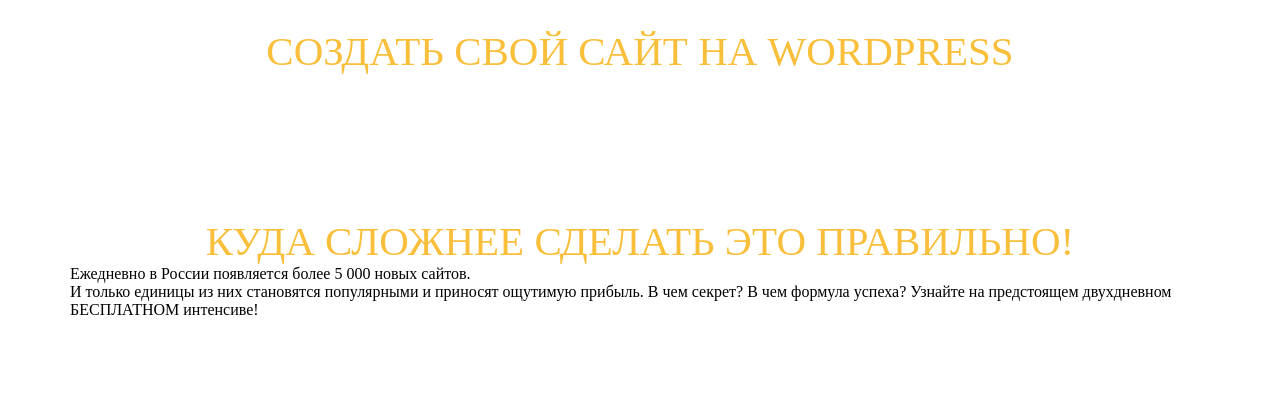
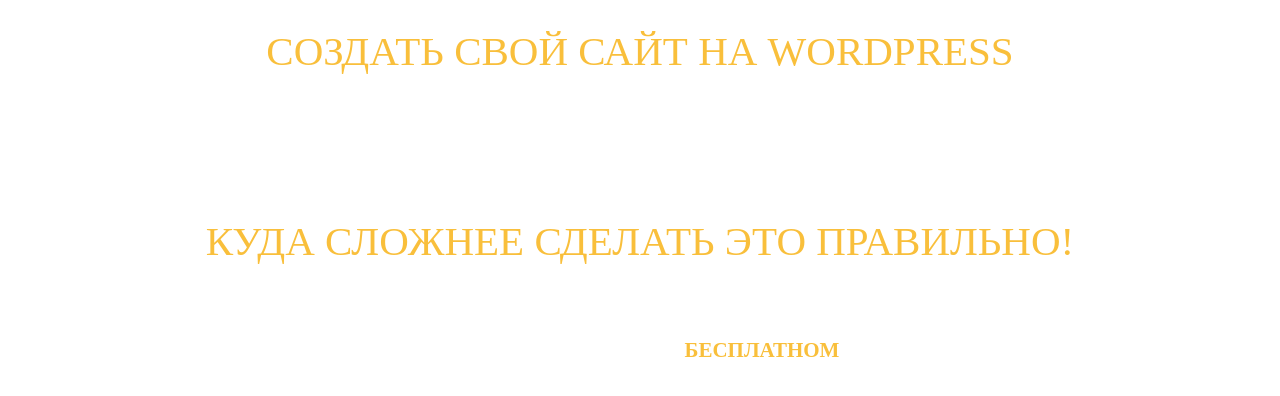
Before and after one commit to asp61408/wordpess_intensive, a plain HTML site: page index.html in a window 1280 px wide. Shown: the part 98-494 px from the top of the page. Drawn offline with Linux system fonts and the light colour scheme.

Commit message:
promo_text

```diff
--- a/css/style.css
+++ b/css/style.css
@@ -67,19 +67,24 @@ h1 {
 }
 
 .promo_text {
+    padding: 0 13px 0 13px;
     margin-top: 23px;
     color: #ffffff;
-    font-family: Roboto;
     font-size: 21px;
-    font-weight: 300;
-    font-style: normal;
-    letter-spacing: normal;
     line-height: 28px;
     text-align: center;
-    /* Text style for "Ежедневно" */
     font-family: "Roboto - Light";
     font-weight: 300;
     font-style: normal;
     letter-spacing: normal;
     line-height: normal;
 }
+
+.promo_text span {
+    color: #f9bf3b;
+    font-family: "Roboto - Bold";
+    font-weight: 700;
+    font-style: normal;
+    letter-spacing: normal;
+    line-height: normal;
+}
--- a/index.html
+++ b/index.html
@@ -24,8 +24,9 @@
             </div>
             <h2 class="title">Куда сложнее сделать это правильно!</h2>
 
-            <div class="ptomo_text">Ежедневно в России появляется более 5 000 новых сайтов. <br> И только единицы из них становятся популярными и приносят ощутимую прибыль. В чем секрет? В чем формула успеха? Узнайте на предстоящем двухдневном <span>БЕСПЛАТНОМ</span> интенсиве!
+            <div class="promo_text">Ежедневно в России появляется более 5 000 новых сайтов. <br> И только единицы из них становятся популярными и приносят ощутимую прибыль. В чем секрет? В чем формула успеха? Узнайте на предстоящем двухдневном <span>БЕСПЛАТНОМ</span> интенсиве!
             </div>
+
         </div>
     </section>
 
```
